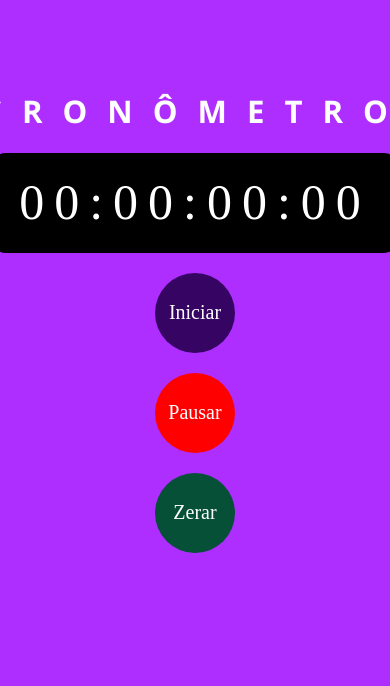
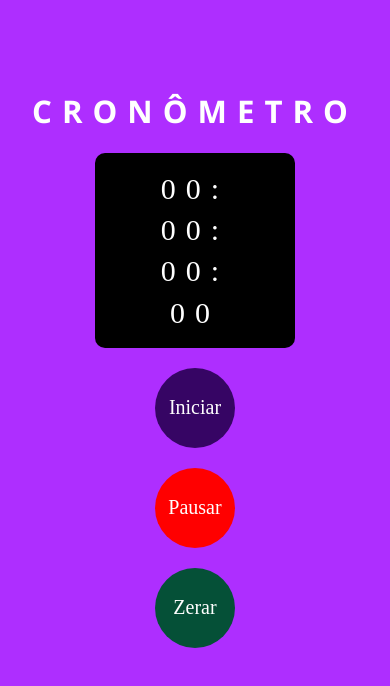
Before and after one commit to Vinkario/cronometro, a plain HTML site: page index.html in a window 390 px wide. Drawn offline with Linux system fonts and the light colour scheme.

Commit message:
adicionando responsividade

```diff
--- a/assets/css/style.css
+++ b/assets/css/style.css
@@ -1,4 +1,5 @@
 @import url('https://fonts.googleapis.com/css?family=Open+Sans:400,700&display=swap');
+
 :root {
   --primary-color: rgb(17, 86, 102);
   --primary-color-darker: rgb(9, 48, 56);
@@ -15,7 +16,7 @@
   }
 }
 
-@media screen and (max-width: 680px) {
+@media screen and (max-width: 400px) {
   .buttons {
     justify-content: center;
     align-items: center;
@@ -23,14 +24,26 @@
     gap: 20px;
   }
 
+  .relogio {
+    justify-content: center;
+    align-items: center;
+    flex-wrap: wrap;
+    flex-direction: column;
+    gap: 10px;
+    width: 200px;
+    font-size: 20px;
   }
 
+  .relogio span {
+    font-size: 30px;
+  }
 
+}
 
 
 
 @font-face {
-  font-family: minhaFonte ,fontesecundaria;
+  font-family: minhaFonte, fontesecundaria;
   src: url('../icons/DS-DIGII.TTF'), url('../icons/Origin.otf');
 }
 
@@ -54,30 +67,30 @@ body {
   border-radius: 10px;
 }
 
-.container h1{
+.container h1 {
   font-family: 'Segoe UI', Tahoma, Geneva, Verdana, sans-serif;
   text-transform: uppercase;
-  letter-spacing: 20px;
+  letter-spacing: 10px;
   color: #fff;
 
 }
 
-.iniciar{
+.iniciar {
   text-align: center;
   width: 80px;
   height: 80px;
   border-radius: 100px;
 }
 
-.pausar{
-    text-align: center;
-    width: 80px;
-    height: 80px;
-    border-radius: 100px;
+.pausar {
+  text-align: center;
+  width: 80px;
+  height: 80px;
+  border-radius: 100px;
 
 }
 
-.zerar{
+.zerar {
   text-align: center;
   width: 80px;
   height: 80px;
@@ -85,13 +98,11 @@ body {
 }
 
 
-.relogio{
+.relogio {
   display: flex;
   align-items: center;
   justify-content: center;
-  width: 400PX;
-  height: 100px;
-  padding: 10px;
+  padding: 20px;
   font-size: 50px;
   font-family: minhaFonte;
   letter-spacing: 10px;
@@ -102,46 +113,46 @@ body {
 
 }
 
-.relogio p{
+.relogio span {
   color: #fff;
 }
 
-.buttons{
+.buttons {
   display: flex;
   width: 300px;
   justify-content: space-between;
 }
 
-.buttons button{
+.buttons button {
   border: none;
   font-family: minhaFonte;
   font-size: 20px;
 }
 
-.iniciar{
+.iniciar {
   background-color: #360564;
   color: #fff;
 }
 
-.iniciar:hover{
+.iniciar:hover {
   background-color: #0f021b;
   transition: all 300ms ease-in-out;
 }
 
-.pausar{
+.pausar {
   background-color: red;
   color: #fff;
 }
 
-.pausar:hover{
+.pausar:hover {
   background-color: rgb(122, 5, 5);
 }
 
-.zerar{
+.zerar {
   background-color: #055037;
   color: #fff;
 }
 
-.zerar:hover{
+.zerar:hover {
   background-color: #052b1e;
 }
--- a/index.html
+++ b/index.html
@@ -13,7 +13,13 @@
     <section class="container">
 
         <h1>Cronômetro</h1>
-        <div class="relogio"><p>00:00:00:00</p></div>
+        <div class="relogio">
+          <span>00:</span>
+          <span>00:</span>
+          <span>00:</span>
+          <span>00</span>
+
+        </div>
         <div class="buttons">
           <button class="iniciar">Iniciar</button>
           <button class="pausar">Pausar</button>
```
